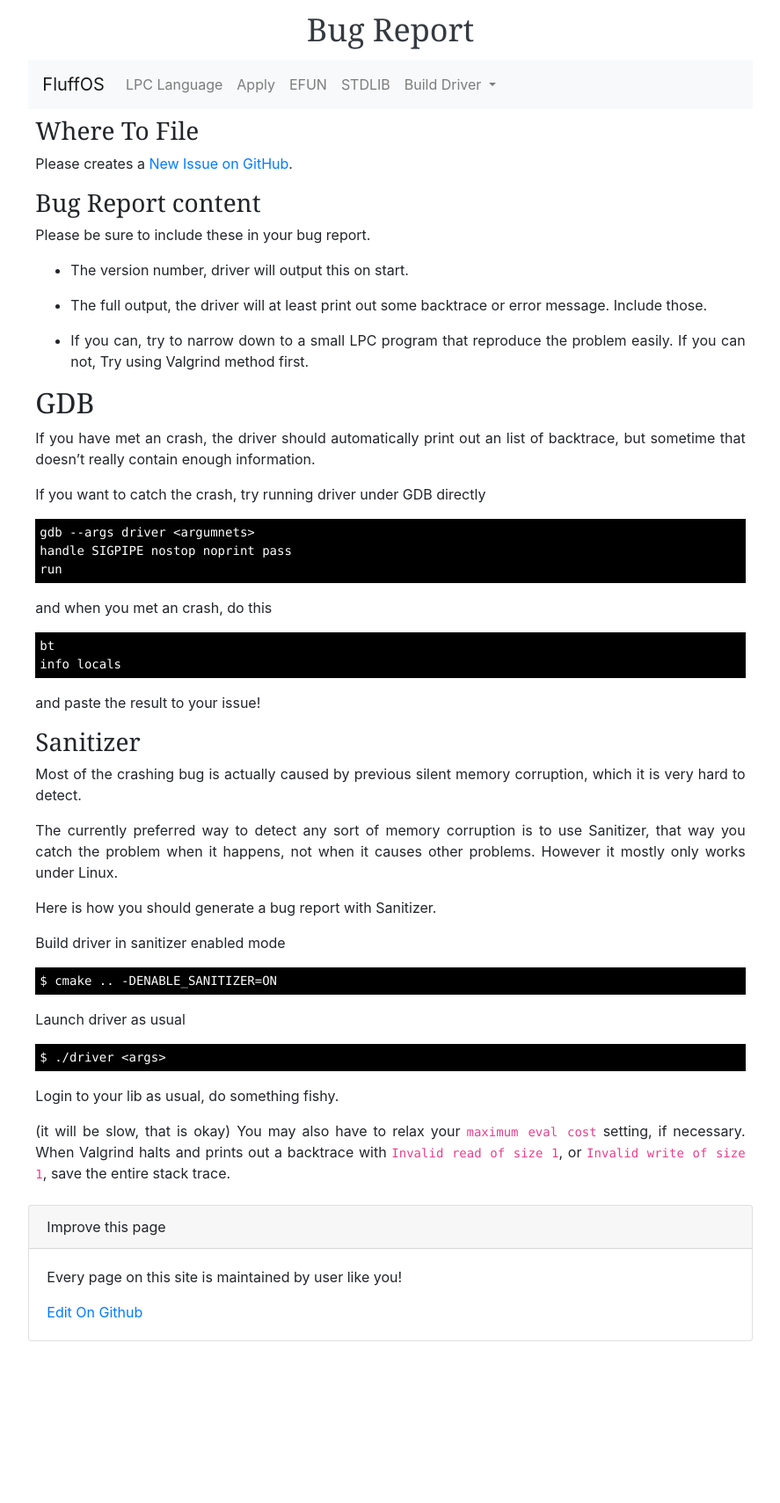
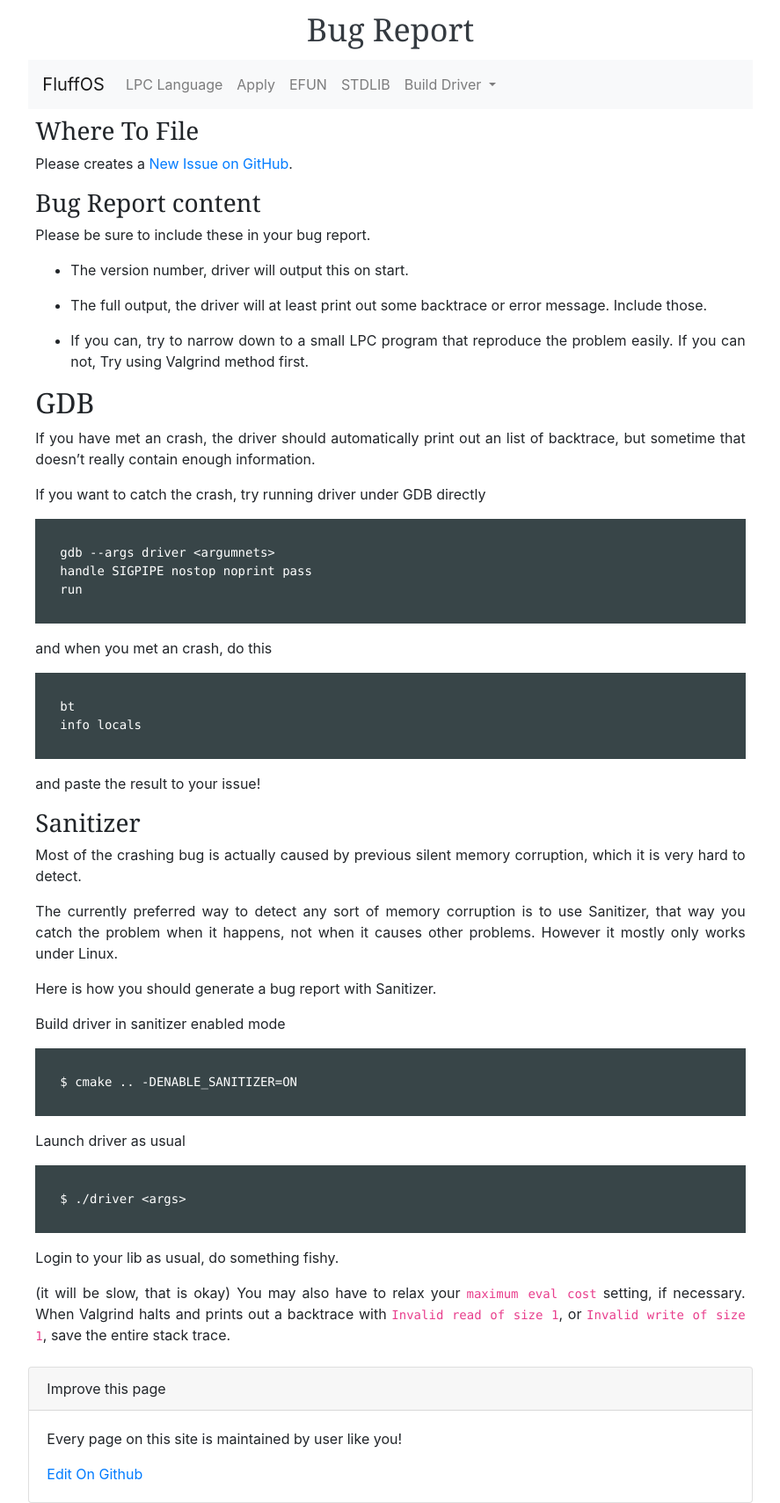
Before and after one commit to MudRen/mudren.github.io, a Jekyll site: the page built from bug.md, in a window 1280 px wide. Shown: the whole page at 88% size, without its empty margins (196-1083 px from the left). Built offline with Jekyll 4.4.1, drawn with Linux system fonts in a browser that asks for light colours; comment, search, counter and statistics services are not loaded; before the commit the page ends 1525 px from its top, so only the background shows below that.

Commit message:
update rouge.css

```diff
--- a/css/rouge.css
+++ b/css/rouge.css
@@ -188,6 +188,6 @@
 }
 
 div[class="highlight"] > pre {
-  background:black;
-  padding: 5px;
+  background: #384548;
+  padding: 2em;
 }
```
